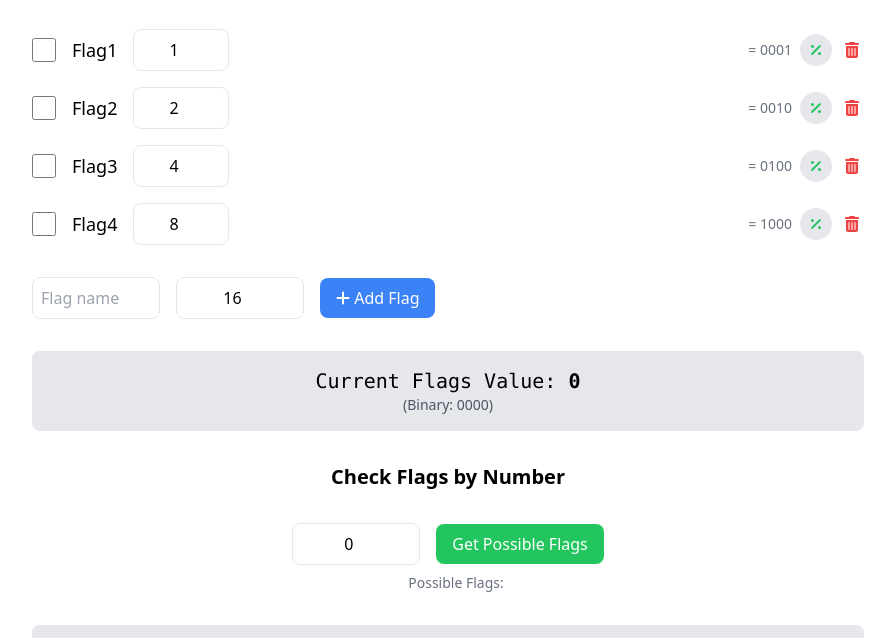
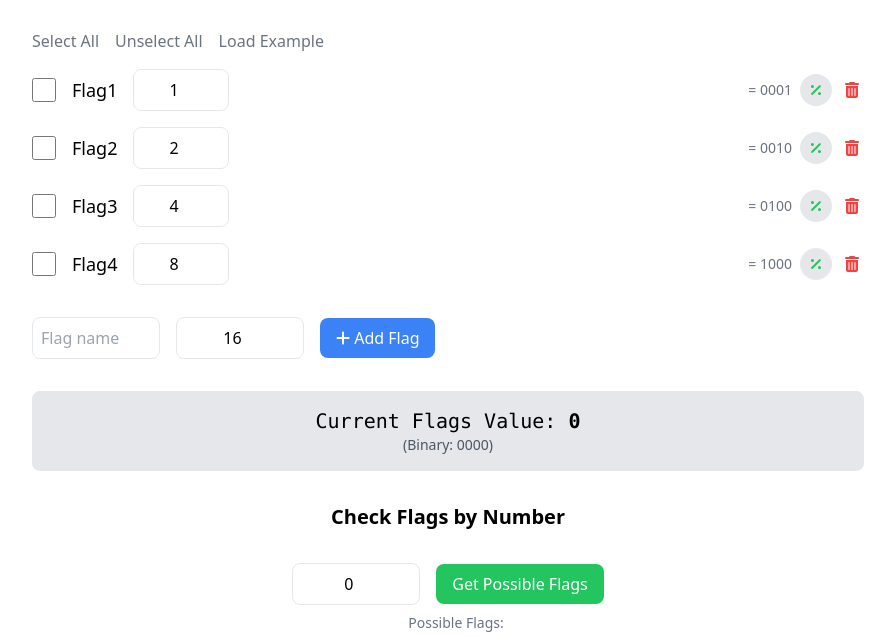
Before and after one commit to playonweb/bitwise-flag-calculator, a plain HTML site: page index.html in a window 1280 px wide. Shown: the part 115-753 px from the top of the page, without its empty margins (192-1087 px from the left). Drawn offline with nearby package versions, Linux system fonts and the light colour scheme.

Commit message:
Refactor index.html for improved readability and add select/unselect buttons for flags

```diff
--- a/index.html
+++ b/index.html
@@ -7,7 +7,8 @@
     <title>Bitwise Flag Calculator</title>
     <link rel="icon" href="https://playonweb.org/favicon.ico" type="image/x-icon">
 
-    <meta name="keywords" content="bitwise, flag calculator, binary, bitwise operations, flags, power calculation, Vue.js, Tailwind CSS, web development">
+    <meta name="keywords"
+        content="bitwise, flag calculator, binary, bitwise operations, flags, power calculation, Vue.js, Tailwind CSS, web development">
     <!-- Open Graph Meta Tags -->
     <meta property="og:title" content="Bitwise Flag Calculator">
     <meta property="og:description" content="A simple tool to calculate bitwise flags and binary operations.">
@@ -18,7 +19,9 @@
 
     <script src="https://unpkg.com/vue@3/dist/vue.global.js"></script>
     <script src="https://cdn.tailwindcss.com"></script>
-    <link rel="stylesheet" href="https://cdnjs.cloudflare.com/ajax/libs/font-awesome/6.7.2/css/all.min.css" integrity="sha512-Evv84Mr4kqVGRNSgIGL/F/aIDqQb7xQ2vcrdIwxfjThSH8CSR7PBEakCr51Ck+w+/U6swU2Im1vVX0SVk9ABhg==" crossorigin="anonymous" referrerpolicy="no-referrer" />
+    <link rel="stylesheet" href="https://cdnjs.cloudflare.com/ajax/libs/font-awesome/6.7.2/css/all.min.css"
+        integrity="sha512-Evv84Mr4kqVGRNSgIGL/F/aIDqQb7xQ2vcrdIwxfjThSH8CSR7PBEakCr51Ck+w+/U6swU2Im1vVX0SVk9ABhg=="
+        crossorigin="anonymous" referrerpolicy="no-referrer" />
 </head>
 
 <body class="bg-gray-100 py-12">
@@ -30,7 +33,20 @@
             <i @click="resetFlags" class="fas fa-red
             fa-sync-alt cursor-pointer text-blue-500 hover:text-blue-600 transition duration-200"></i>
         </h2>
+
         <div class="space-y-4">
+            <!-- Select All / Unselect All Buttons -->
+            <div class="text-left space-x-4">
+                <button @click="selectAll" class="text-gray-500 hover:text-gray-600">
+                    Select All
+                </button>
+                <button @click="unselectAll" class="text-gray-500 hover:text-gray-600">
+                    Unselect All
+                </button>
+                <button @click="loadExample" class="text-gray-500 hover:text-gray-600">
+                    Load Example
+                </button>
+            </div>
             <label v-for="(value, key) in flags" :key="key" class="flex items-center justify-between">
                 <div class="flex items-center space-x-4">
                     <!-- Checkbox -->
@@ -88,13 +104,15 @@
             <div class="flex justify-center items-center space-x-4">
                 <input v-model="flagNumberInput" type="number" placeholder="Enter flag number"
                     class="w-32 p-2 border rounded-lg text-center">
-                <button @click="getPossibleFlagsByNumber" class="px-4 py-2 bg-green-500 text-white rounded-lg hover:bg-green-600">
+                <button @click="getPossibleFlagsByNumber"
+                    class="px-4 py-2 bg-green-500 text-white rounded-lg hover:bg-green-600">
                     Get Possible Flags
                 </button>
             </div>
             <div class="flex items-center space-x-2 mt-2">
                 <span class="text-sm text-gray-500">Possible Flags:</span>
-                <span v-for="flag in possibleFlags" :key="flag" class="bg-gray-200 px-2 py-1 rounded-lg text-sm">{{ flag }}</span>
+                <span v-for="flag in possibleFlags" :key="flag" class="bg-gray-200 px-2 py-1 rounded-lg text-sm">{{ flag
+                    }}</span>
             </div>
         </div>
 
@@ -148,12 +166,7 @@
                     isTrash: {
                         ...Array(4).fill(false)
                     },
-                    flags: {
-                        Flag1: 1,      // 0001
-                        Flag2: 2,   // 0010
-                        Flag3: 4,    // 0100
-                        Flag4: 8     // 1000
-                    },
+                    flags: this.getFlagsFromUrl() || this.getDefaultFlags(),
                     selectedFlags: [],
                     checkResult: null,
                     checkFlagName: '',
@@ -161,10 +174,8 @@
                     decimalOperation: '',
                     powerInput: 0,
                     newFlagName: '',
-                    newFlagValue: 16, // Default value for new flag
                     flagNumberInput: 0,  // Flag number input
                     possibleFlags: [], // To display set flags message
-                    allFlags: [] // All possible flags calculated dynamically
                 };
             },
             computed: {
@@ -176,9 +187,39 @@
                 },
                 calculatePower() {
                     return Math.pow(2, this.powerInput);
+                },
+                newFlagValue() {
+                    return Math.pow(2, Math.ceil(Math.log2(this.totalFlagsSum + 1)));
+                },
+                allFlags() {
+                    return Array.from({ length: this.totalFlagsSum + 1 }, (_, i) => i);
                 }
             },
             methods: {
+                getFlagsFromUrl() {
+                    const urlParams = new URLSearchParams(window.location.search);
+                    const flags = {};
+                    urlParams.forEach((value, key) => {
+                        flags[key] = parseInt(value);
+                    });
+                    return Object.keys(flags).length ? flags : null; // Return null if no flags are in URL
+                },
+                getDefaultFlags() {
+                    return {
+                        Flag1: 1,      // 0001
+                        Flag2: 2,      // 0010
+                        Flag3: 4,      // 0100
+                        Flag4: 8       // 1000
+                    };
+                },
+                updateUrlParams() {
+                    const urlParams = new URLSearchParams();
+                    Object.entries(this.flags).forEach(([key, value]) => {
+                        urlParams.set(key, value);
+                    });
+                    // Update the URL without reloading the page
+                    window.history.pushState({}, '', `${window.location.pathname}?${urlParams.toString()}`);
+                },
                 resetFlags() {
                     this.selectedFlags = [];
                     this.checkResult = null;
@@ -232,10 +273,33 @@
                 },
                 getFlagsForNumber(num) {
                     return Object.keys(this.flags).filter(flag => (num & this.flags[flag]) === this.flags[flag]);
+                },
+                selectAll() {
+                    this.selectedFlags = Object.values(this.flags);
+                },
+                unselectAll() {
+                    this.selectedFlags = [];
+                },
+                loadExample() {
+                    if (confirm('Do you want to load the example flags?')) {
+                        this.flags = {
+                            Flag1: 1,
+                            Flag2: 2,
+                            Flag3: 4,
+                            Flag4: 8
+                        };
+                    }
                 }
             },
             mounted() {
-                this.allFlags = Array.from({ length: this.totalFlagsSum + 1 }, (_, i) => i);
+            },
+            watch: {
+                flags: {
+                    handler() {
+                        this.updateUrlParams();
+                    },
+                    deep: true
+                }
             }
         }).mount('#app');
     </script>
```
